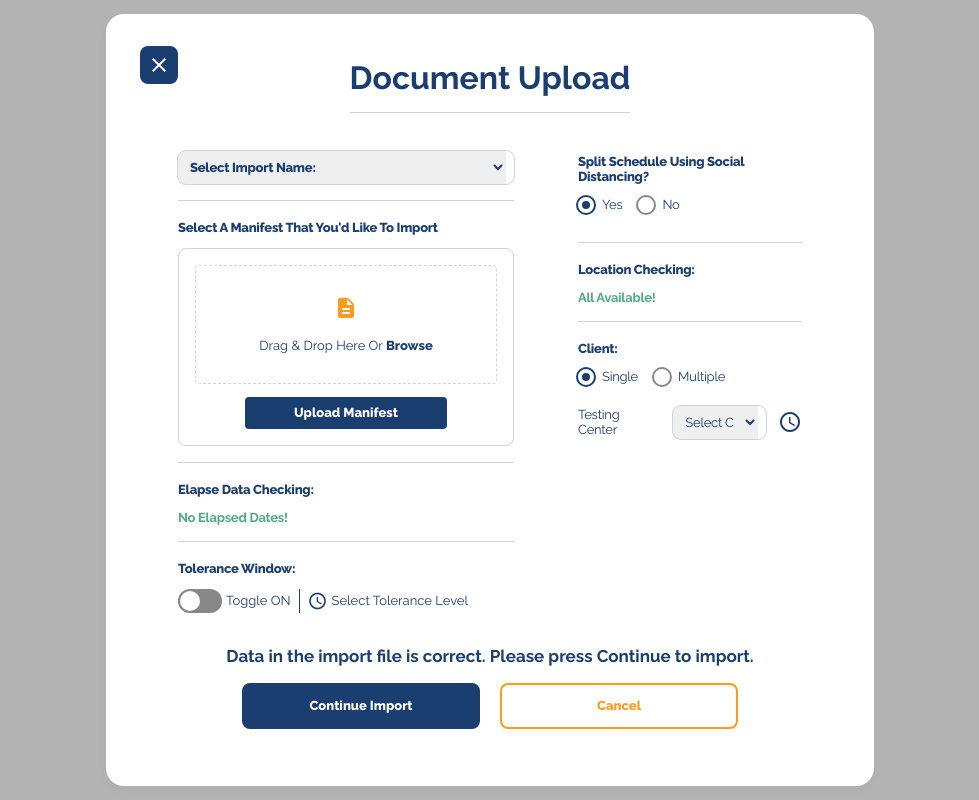
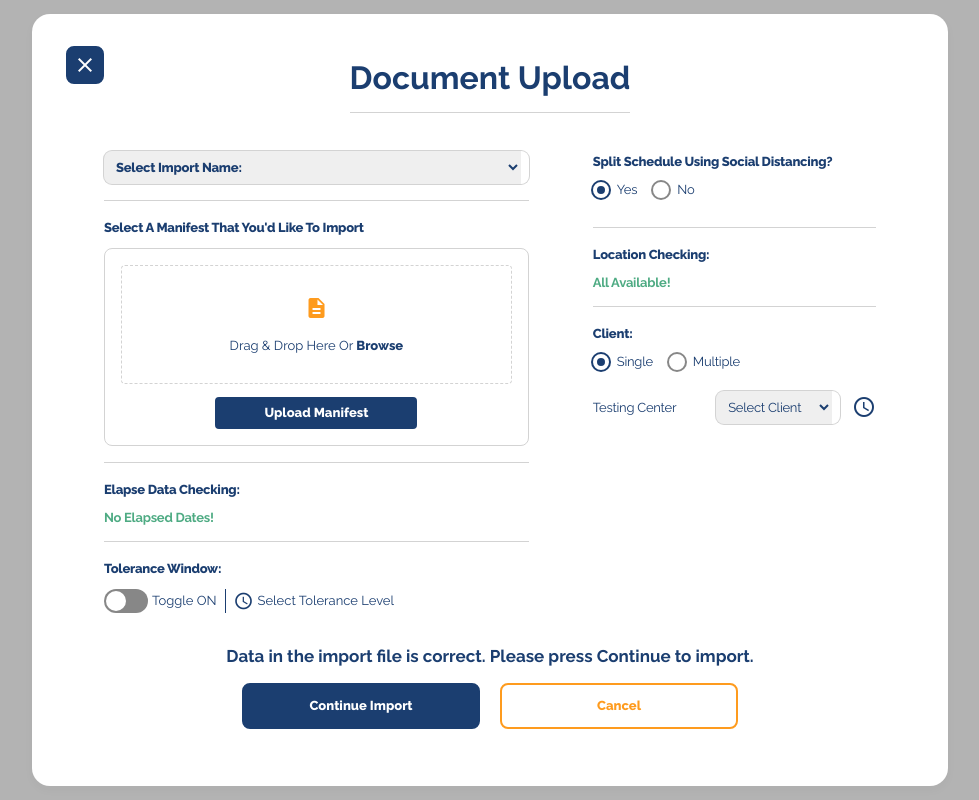
Before and after one commit to rosslibby/skyhop-assessment, a React (Create React App) app: page / in a window 1280 px wide. Shown: the whole page, without its empty margins (150-1129 px from the left). Built offline with nearby package versions, Linux system fonts and the light colour scheme.

Commit message:
revised width

```diff
--- a/src/components/card/card.module.css
+++ b/src/components/card/card.module.css
@@ -8,7 +8,7 @@
   grid-template-rows: 1fr auto 1.375fr;
   padding: 1.5rem;
   height: fit-content;
-  width: 96vh;
+  width: 916px;
 }
 
 .header {
```
Also changed, not shown: 1 other file (tests, documents, lock files or other folders).
